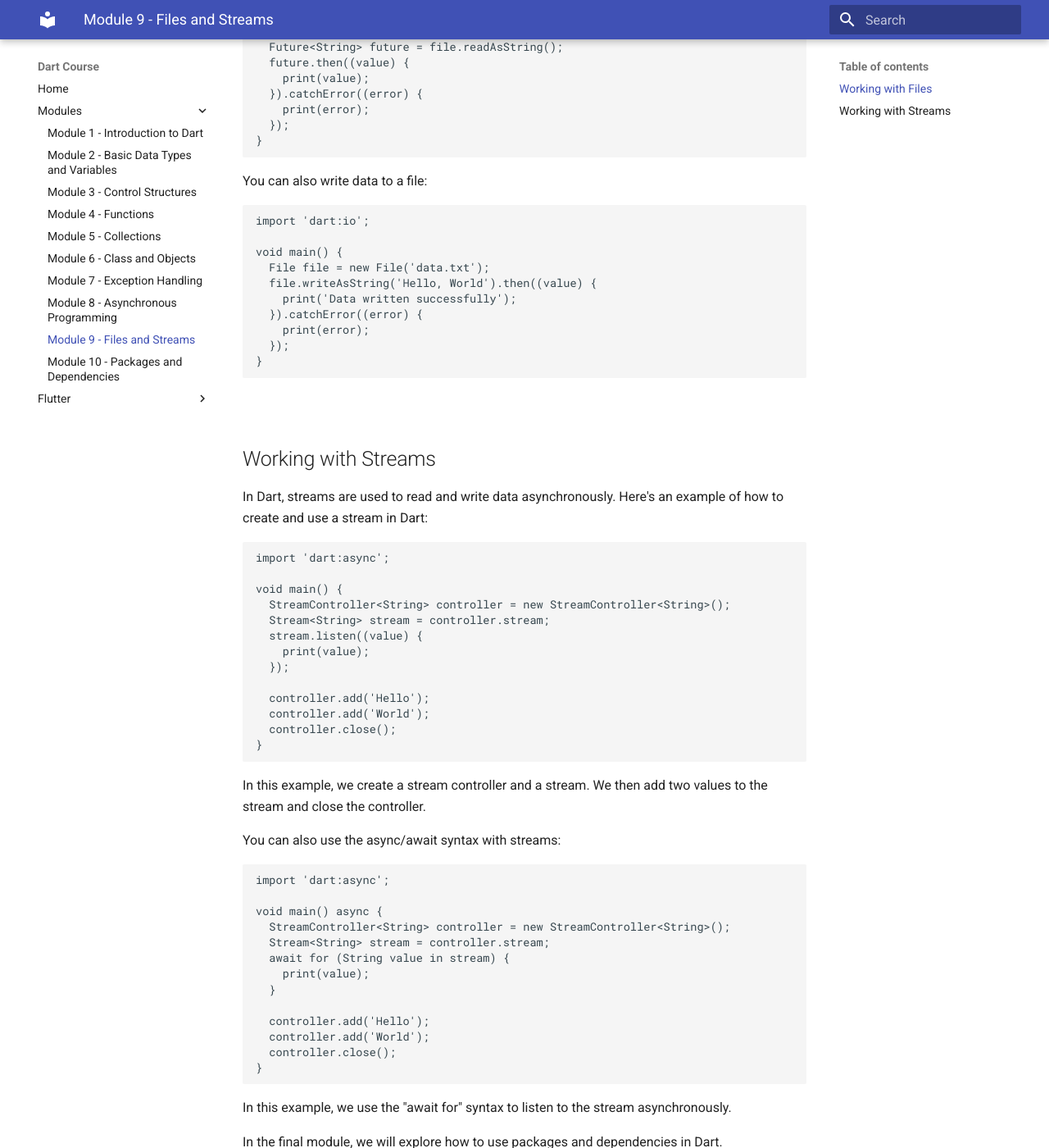
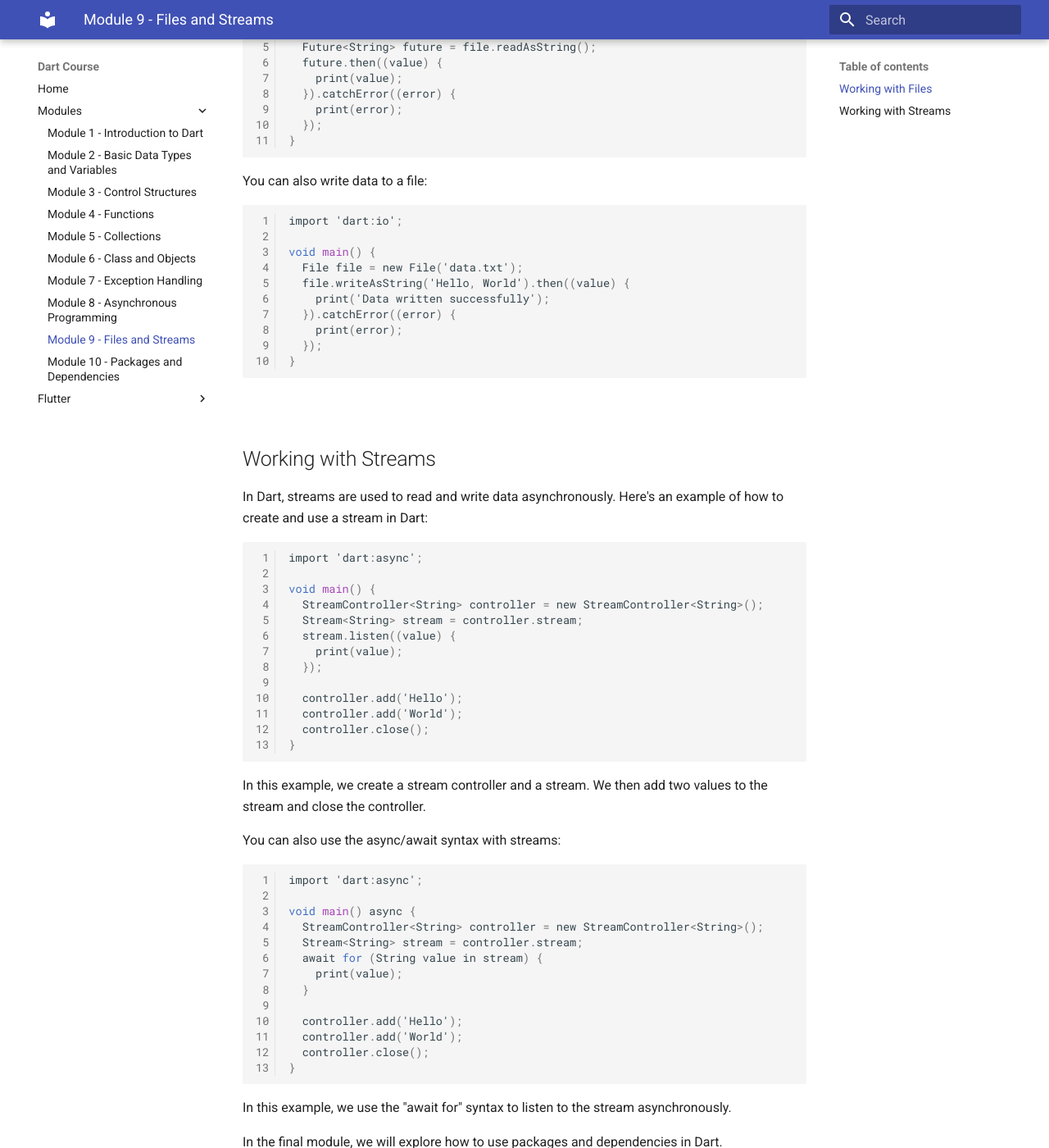
Before and after one commit to alexiusacademia/dart-course, an MkDocs documentation site: the page built from docs/modules/module9.md, in a window 1280 px wide and 1400 px high, scrolled down 469 px. Shown: the whole window at 82% size. Built offline with MkDocs 1.6.1 and Material for MkDocs 9.7.7, drawn with Linux system fonts in a browser that asks for light colours; some of the changed text lies outside the part shown.

Commit message:
Use markdown extension for code highlight and line numbers

```diff
--- a/mkdocs.yml
+++ b/mkdocs.yml
@@ -22,6 +22,13 @@ nav:
           - Lesson 3: flutter/module2/2.3.md
           - Lesson 4: flutter/module2/2.4.md
           - Lesson 5: flutter/module2/2.5.md
-
+      - Module 3 - Managing State in Flutter:
+          - Lesson 1: flutter/module3/3.1.md
+          - Lesson 2: flutter/module3/3.2.md
 theme:
   name: material
+markdown_extensions:
+  - pymdownx.highlight:
+      anchor_linenums: true
+      linenums: true
+  - pymdownx.superfences
```
